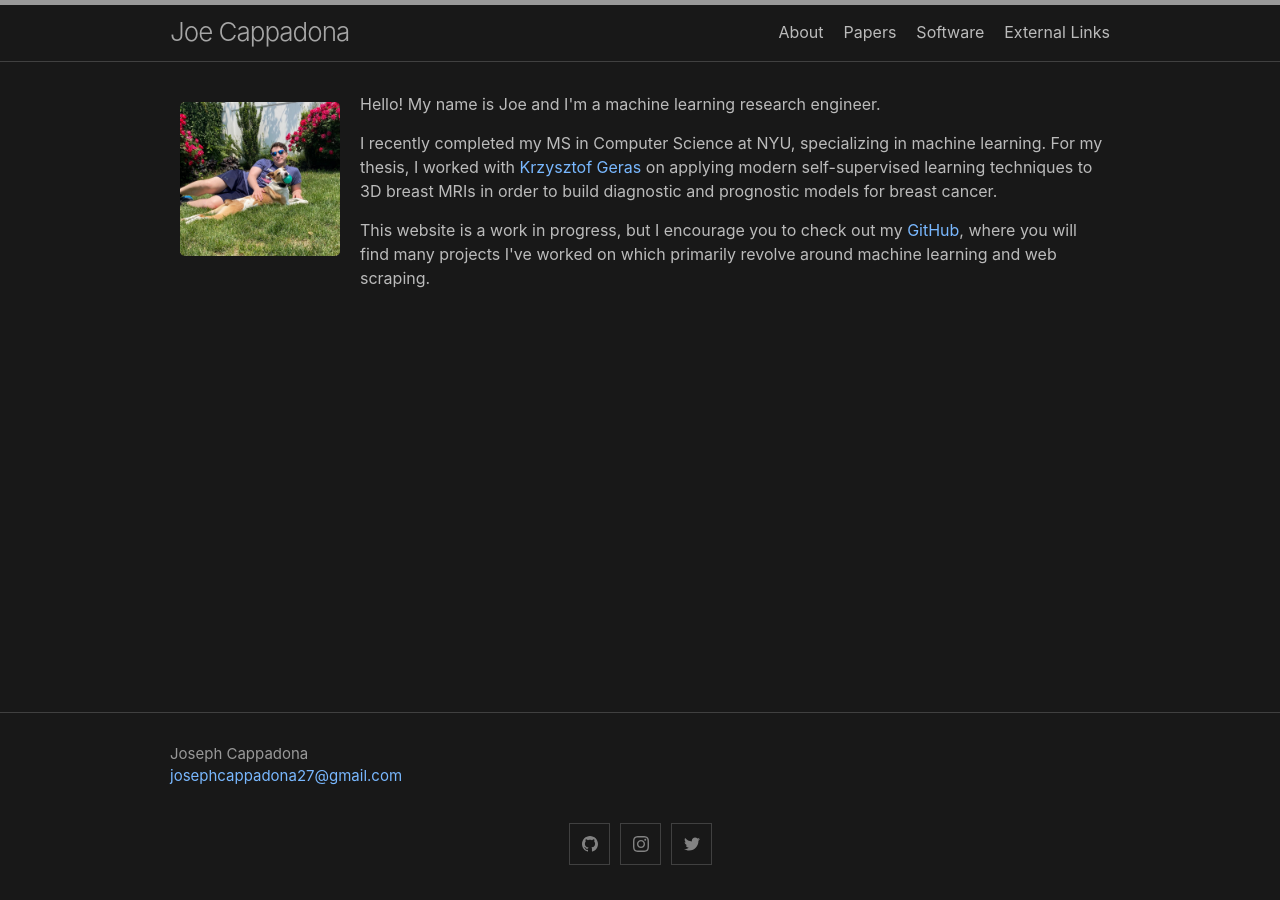
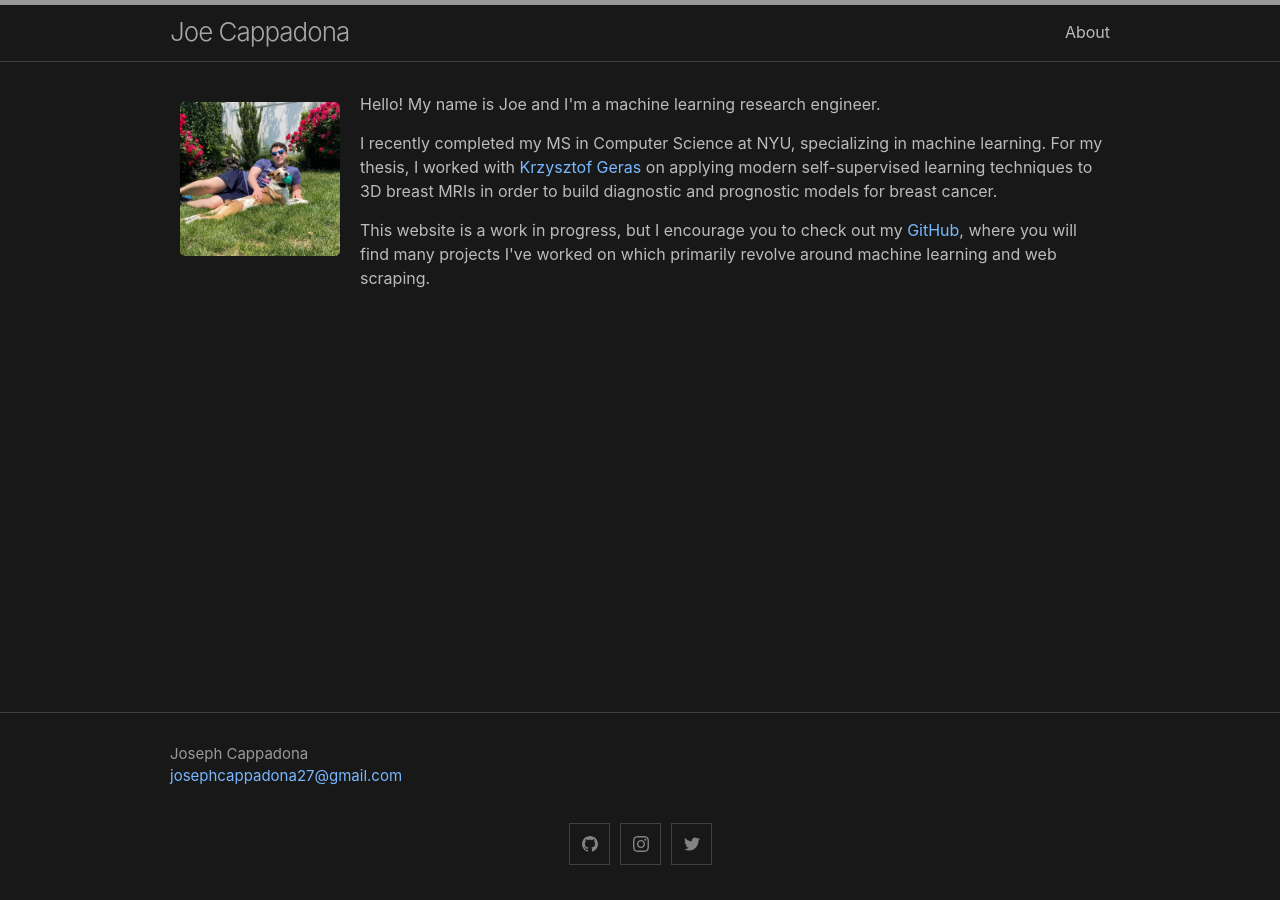
Before and after one commit to josephcappadona/josephcappadona.github.io, a Jekyll site: the page built from index.md, in a window 1280 px wide. Built offline with Jekyll 4.4.1, drawn with Linux system fonts in a browser that asks for light colours.

Commit message:
Update _config.yml

```diff
--- a/_config.yml
+++ b/_config.yml
@@ -16,9 +16,9 @@ minima:
 
 header_pages:
  - about.md
- - papers.md
- - software.md
- - links.md
+ # - papers.md
+ # - software.md
+ # - links.md
 
 theme: minima
 plugins:
```
